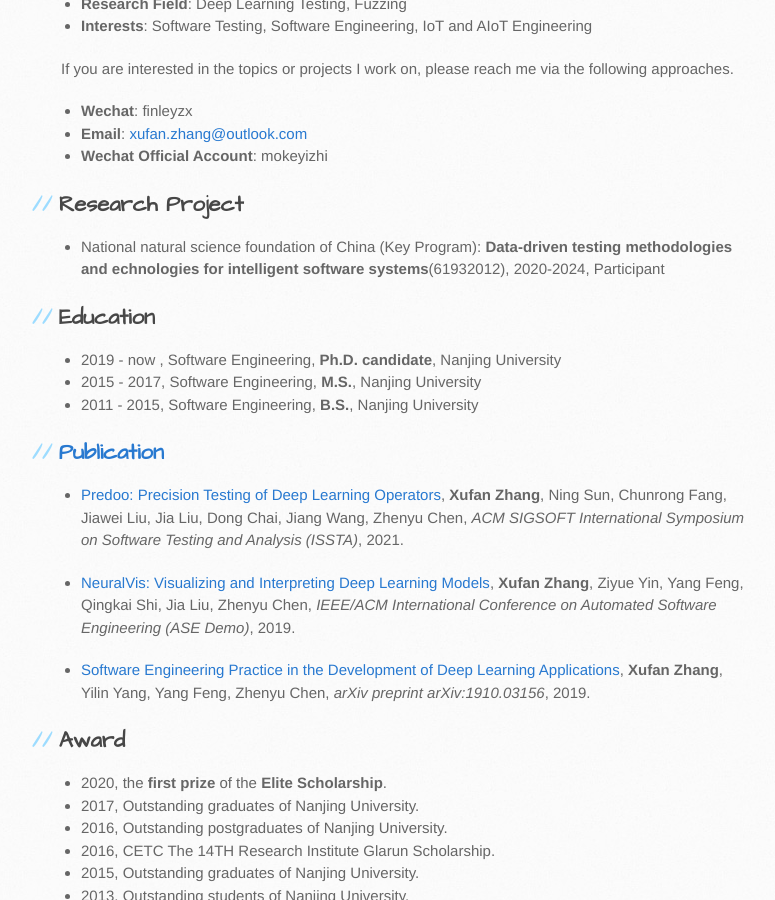
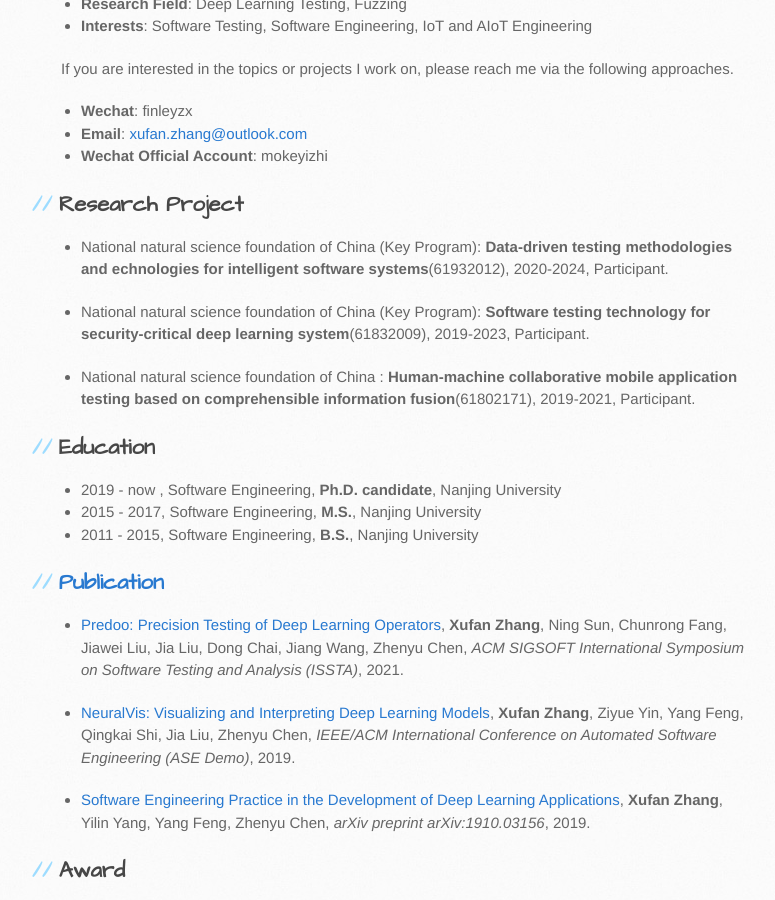
Before and after one commit to sunshinezxf/sunshinezxf.github.io, a Jekyll site: the page built from index.md, in a window 1280 px wide and 900 px high, scrolled down 386 px. Shown: the whole window, without its empty margins (109-884 px from the left). Built offline with Jekyll 4.4.1, drawn with Linux system fonts in a browser that asks for light colours; our own code applies the rules of GitHub Pages for plain Markdown files.

Commit message:
update participated fund according to the ack in paper

```diff
--- a/index.md
+++ b/index.md
@@ -13,7 +13,11 @@ If you are interested in the topics or projects I work on, please reach me via t
 
 ## Research Project
 
-- National natural science foundation of China (Key Program): **Data-driven testing methodologies and echnologies for intelligent software systems**(61932012), 2020-2024, Participant
+- National natural science foundation of China (Key Program): **Data-driven testing methodologies and echnologies for intelligent software systems**(61932012), 2020-2024, Participant.
+
+- National natural science foundation of China (Key Program): **Software testing technology for security-critical deep learning system**(61832009), 2019-2023, Participant.
+
+- National natural science foundation of China : **Human-machine collaborative mobile application testing based on comprehensible information fusion**(61802171), 2019-2021, Participant.
 
 ## Education
 
```
